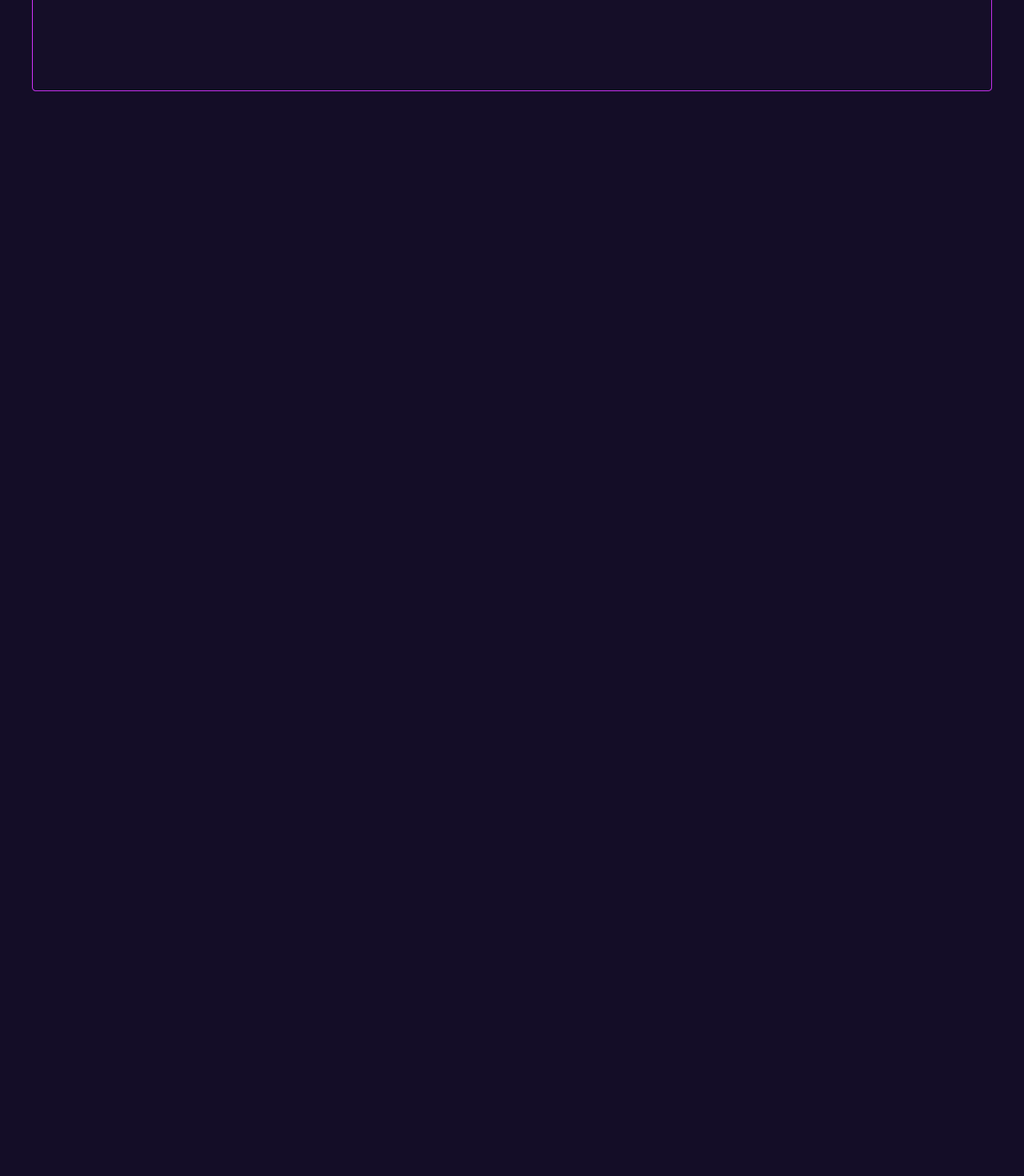
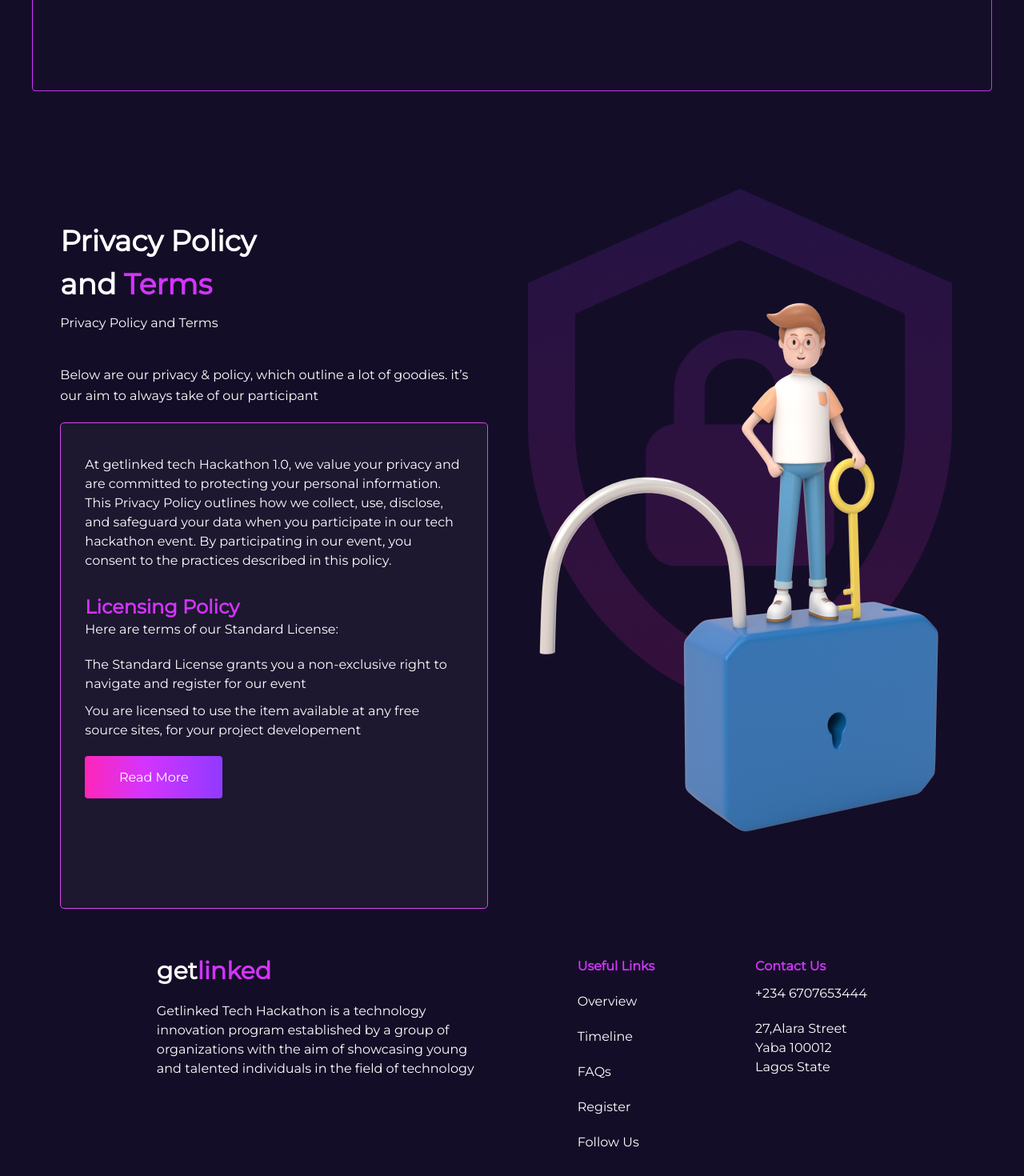
Before and after one commit to nosavic/getlinkedhackaton-1.0, a Next.js app: page / in a window 1280 px wide. Shown: the part 7422-8892 px from the top of the page at 80% size. Before the commit the page ends 7596 px from the top, so only its background shows below. Built offline with nearby package versions, Linux system fonts and the light colour scheme.

Commit message:
progress

```diff
--- /dev/null
+++ b/components/Middle10.tsx
@@ -0,0 +1,45 @@
+import React from "react";
+
+function Middle10() {
+  return (
+    <main>
+      <div className="flex flex-wrap justify-evenly phone:flex-col tablet:flex-col mx-[70px]  phone:gap-[30px] tablet:gap-[30px] mb-[30px]">
+        <div className="flex flex-col max-w-[400px]">
+          <p className="text-3xl font-extrabold mb-[20px]">
+            get<b className="text-[#D434FE]">linked</b>
+          </p>
+          <p className="leading-normal">
+            Getlinked Tech Hackathon is a technology innovation program
+            established by a group of organizations with the aim of showcasing
+            young and talented individuals in the field of technology
+          </p>
+        </div>
+        <div className="flex flex-col gap-[20px]">
+          <p className="text-[#D434FE] font-bold">Useful Links</p>
+          <p>Overview</p>
+          <p>Timeline</p>
+          <p>FAQs</p>
+          <p>Register</p>
+          <div>
+            <p>Follow Us</p>
+          </div>
+        </div>
+        <div>
+          <p className="text-[#D434FE] font-bold mb-[10px] gap-[30px] ">
+            Contact Us
+          </p>
+          <div className="mb-[20px]">
+            <p>+234 6707653444</p>
+          </div>
+          <div>
+            <p className="max-w-[140px] leading-normal">
+              27,Alara Street Yaba 100012 Lagos State
+            </p>
+          </div>
+        </div>
+      </div>
+    </main>
+  );
+}
+
+export default Middle10;
--- /dev/null
+++ b/components/Middle9.tsx
@@ -0,0 +1,71 @@
+import React from "react";
+import Image from "next/image";
+import ELL from "../assets/Ellipse.png";
+import LOC from "../assets/LOC.png";
+import VEC from "../assets/VEC.png";
+import Line2 from "../tools/Line2";
+import Questions from "../tools/Questions";
+import Button from "../tools/Button";
+
+function Middle5() {
+  return (
+    <main className="mt-[100px] mx-[40px] mb-[60px]">
+      <div className="justify-evenly flex-wrap  flex phone:flex-col tablet:flex-col items-center     ">
+        <div className=" phone:text-center max-w-[535px]">
+          <p className=" leading-normal text-4xl font-extrabold custom:w-[300px]">
+            Privacy Policy and
+            <b className="text-[#D434FE]"> Terms</b>
+          </p>
+          <p className="mt-[10px]"> Privacy Policy and Terms</p>
+          <div className="leading-[26px]  mt-[40px] mb-[20px]  ">
+            <p className="">
+              Below are our privacy & policy, which outline a lot of goodies.
+              it’s our aim to always take of our participant
+            </p>
+          </div>
+          <div className=" py-[40px] px-[30px] h-[608px] bg-zinc-300 bg-opacity-5 rounded-[5px] border border-fuchsia-500">
+            <p>
+              At getlinked tech Hackathon 1.0, we value your privacy and are
+              committed to protecting your personal information. This Privacy
+              Policy outlines how we collect, use, disclose, and safeguard your
+              data when you participate in our tech hackathon event. By
+              participating in our event, you consent to the practices described
+              in this policy.
+            </p>
+            <div className="  mt-[30px]">
+              <p className="text-[#D434FE] text-2xl font-extrabold">
+                Licensing Policy
+              </p>
+              <p>Here are terms of our Standard License:</p>
+            </div>
+            <div className="flex flex-col gap-[10px] mt-[20px] ">
+              <p>
+                The Standard License grants you a non-exclusive right to
+                navigate and register for our event
+              </p>
+              <p>
+                You are licensed to use the item available at any free source
+                sites, for your project developement
+              </p>
+            </div>
+            <div className="mt-[20px]">
+              <Button name={"Read More"} />
+            </div>
+          </div>
+        </div>
+        <div className="relative items-center justify-center flex  max-w-[768px] mb-[30px] phone:mt-[100px] ">
+          <div className="hover:scale-[105%] ease-in-out duration-300 ">
+            <Image src={LOC} alt="Picture of the author" />
+          </div>
+          <div className="absolute -z-10 phone:top-[-50px] tablet:top-[60px] flex top-[-80px] phone:gap-0 gap-[100px]">
+            <div className=" ">
+              <Image src={VEC} alt="Picture of the author" />
+            </div>
+          </div>
+        </div>
+      </div>
+    </main>
+  );
+}
+
+export default Middle5;
--- a/src/app/page.tsx
+++ b/src/app/page.tsx
@@ -8,6 +8,8 @@
 import Middle6 from "../../components/Middle6";
 import Middle7 from "../../components/Middle7";
 import Middle8 from "../../components/Middle8";
+import Middle9 from "../../components/Middle9";
+import Middle10 from "../../components/Middle10";
 
 export default function Home() {
   return (
@@ -22,6 +24,8 @@
         <Middle6 />
         <Middle7 />
         <Middle8 />
+        <Middle9 />
+        <Middle10 />
       </main>
     </div>
   );
```
Also changed, not shown: assets/LOC.png (added), assets/VEC.png (added).
